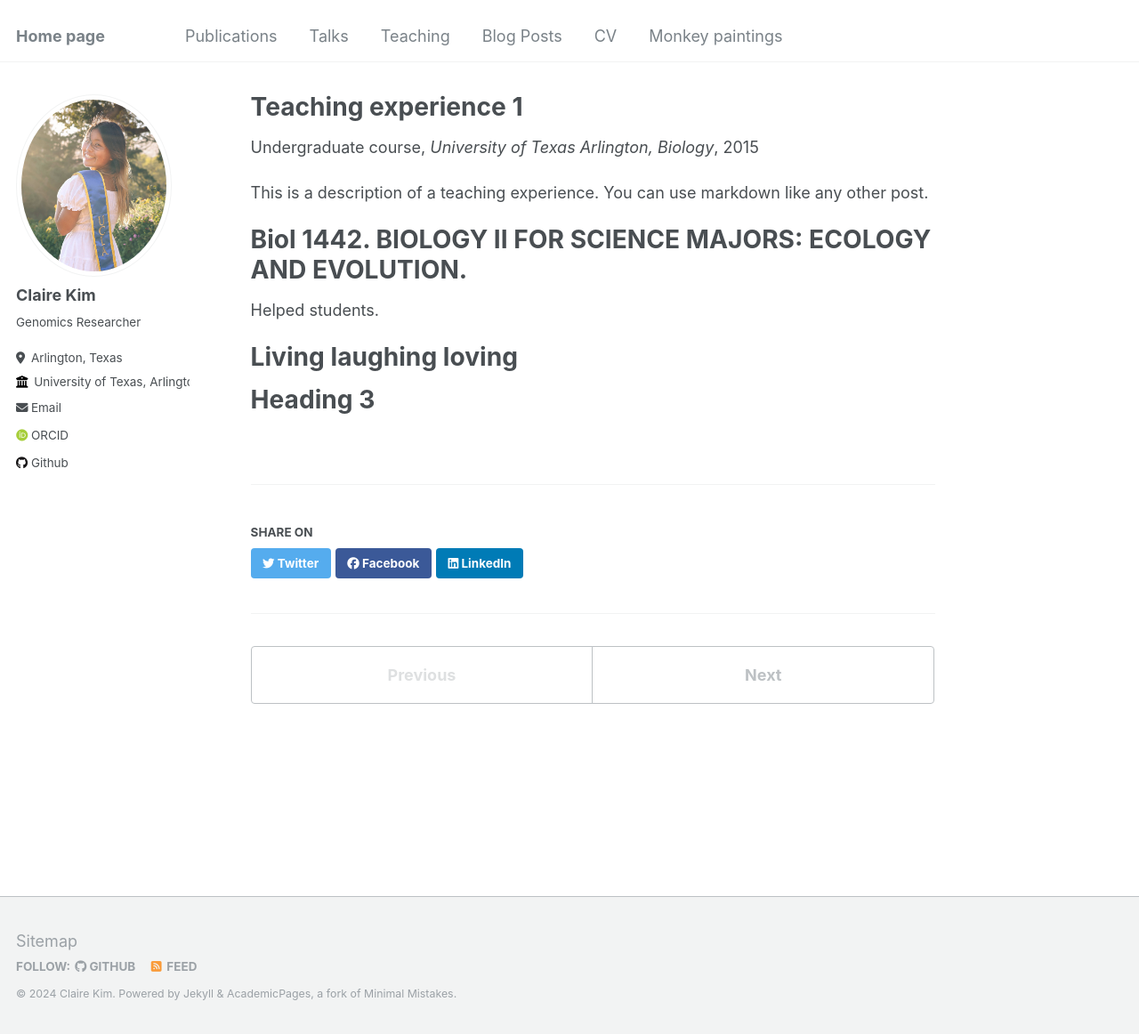
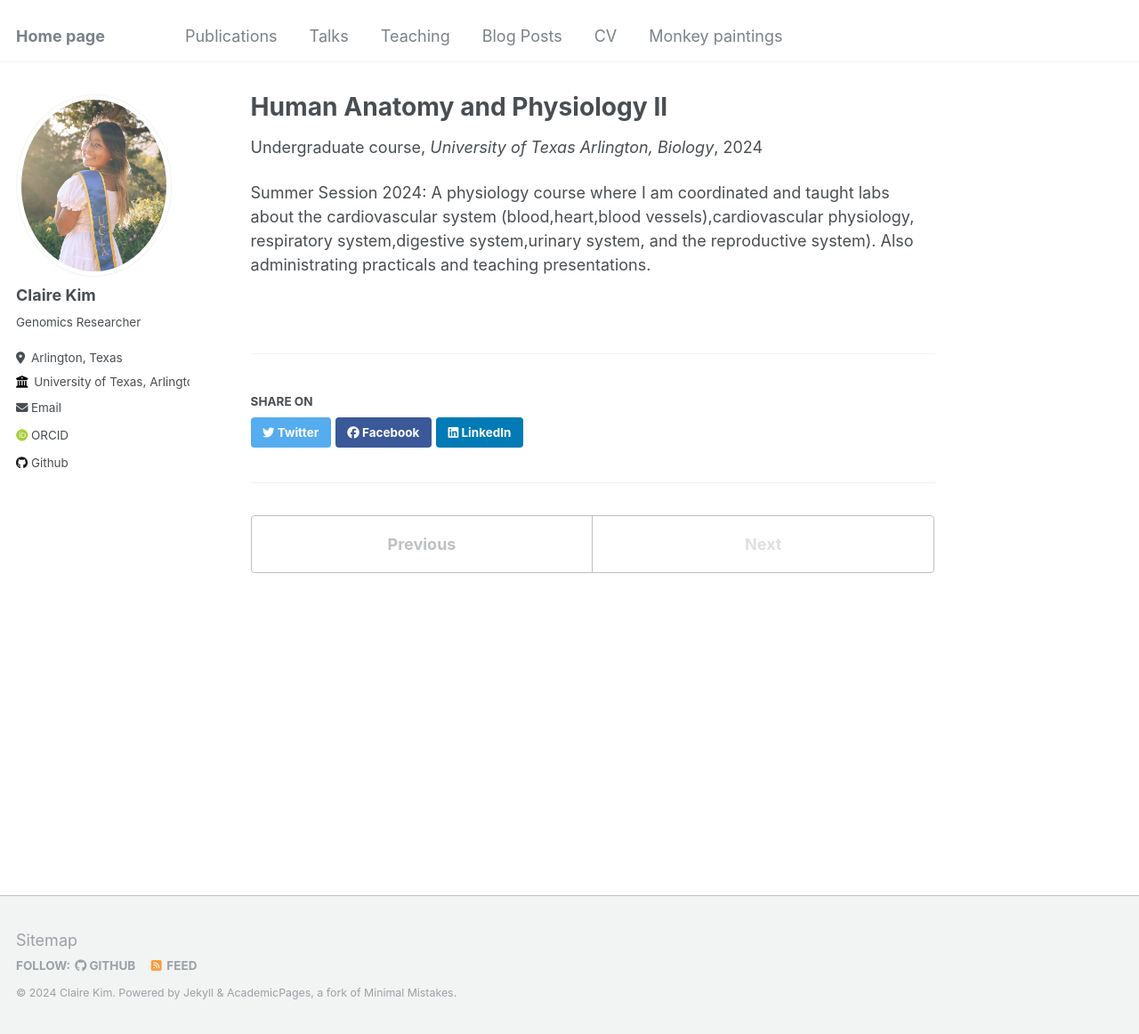
Before and after one commit to ckim0306/ckim0306.github.io, a Jekyll site: the page built from _teaching/2014-spring-teaching-1.md, in a window 1280 px wide and 1162 px high. Shown: the whole window at 89% size. Built offline with Jekyll 4.4.1, drawn with Linux system fonts in a browser that asks for light colours; some web fonts are replaced.

Commit message:
Adding onto my teaching experience

```diff
--- a/_teaching/2014-spring-teaching-1.md
+++ b/_teaching/2014-spring-teaching-1.md
@@ -1,21 +1,11 @@
 ---
-title: "Teaching experience 1"
+title: "Human Anatomy and Physiology II"
 collection: teaching
 type: "Undergraduate course"
 permalink: /teaching/2014-spring-teaching-1
 venue: "University of Texas Arlington, Biology"
-date: 2015-01-01
-location: "City, Country"
+date: 2024-07-10
+location: "Arlington, Texas"
 ---
 
-This is a description of a teaching experience. You can use markdown like any other post.
-
-Biol 1442. BIOLOGY II FOR SCIENCE MAJORS: ECOLOGY AND EVOLUTION.
-======
-Helped students.
-
-Living laughing loving
-======
-
-Heading 3
-======
+Summer Session 2024: A physiology course where I am coordinated and taught labs about the cardiovascular system (blood,heart,blood vessels),cardiovascular physiology, respiratory system,digestive system,urinary system, and the reproductive system). Also administrating practicals and teaching presentations.
```
